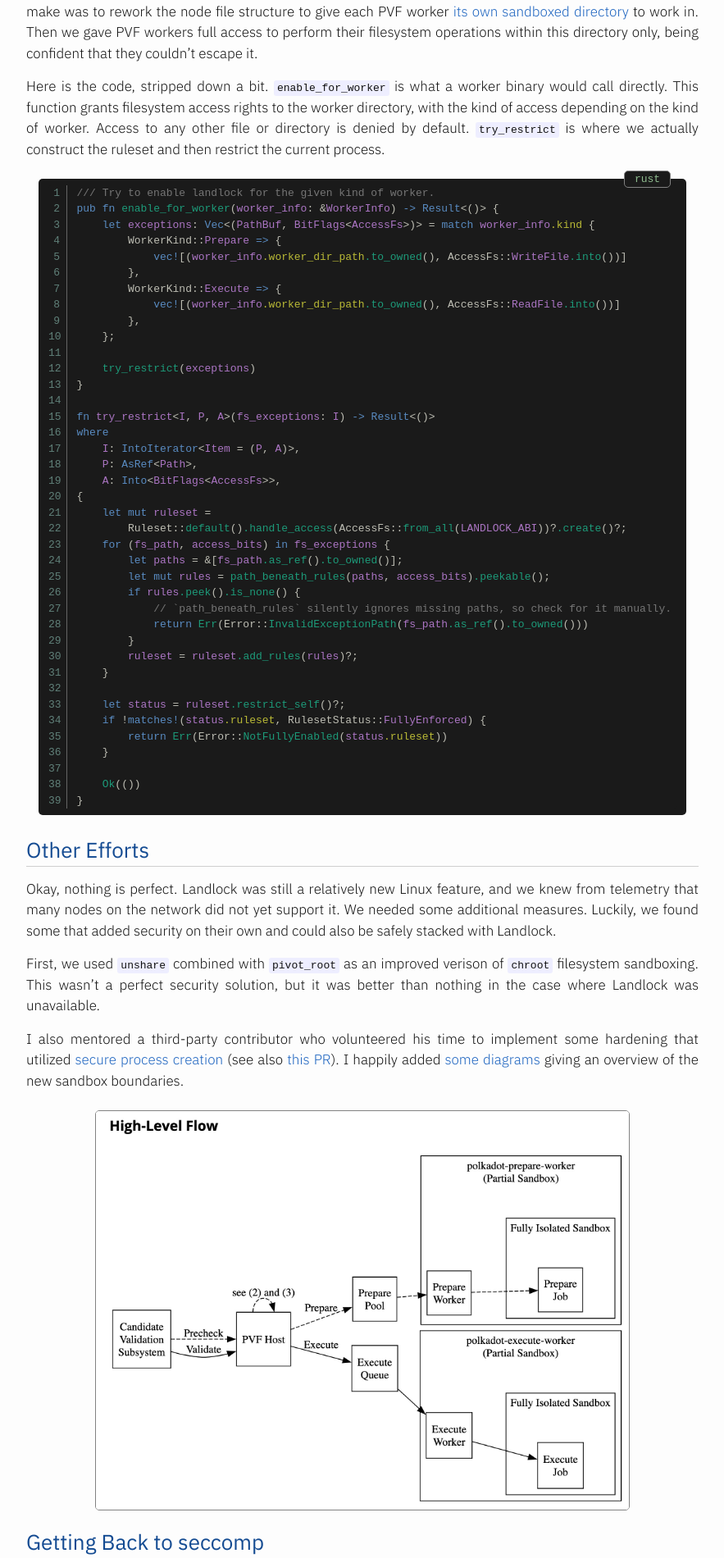
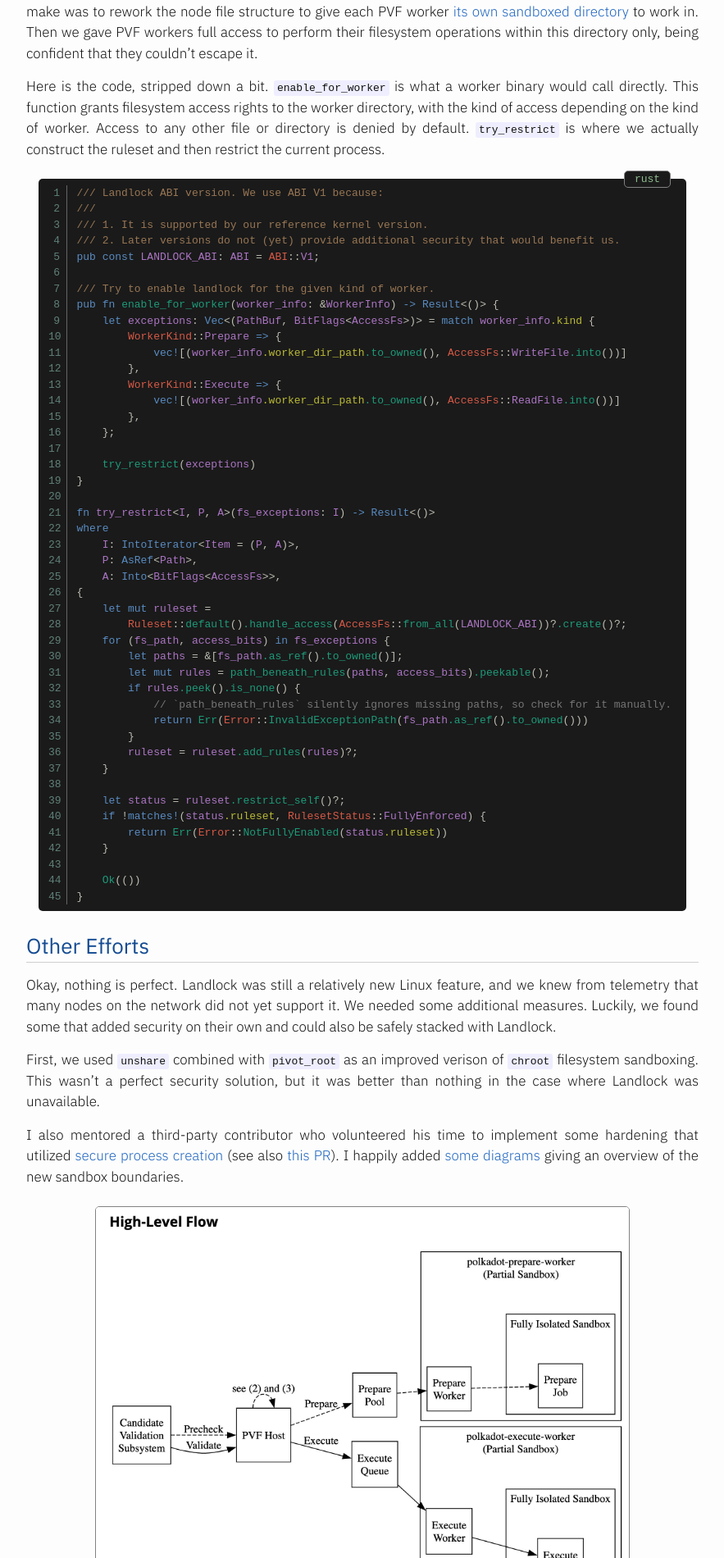
Before and after one commit to mrcnski/signor.dev, a Jekyll site: the page built from _posts/2025-01-07-securing-polkadot-nodes.md, in a window 1280 px wide. Shown: the part 2181-4081 px from the top of the page at 82% size, without its empty margins (198-1081 px from the left). Built offline with Jekyll 4.4.1, drawn with Linux system fonts in a browser that asks for light colours.

Commit message:
"Securing Polkadot Nodes": Add ABI, fix syntax highlighting

```diff
--- a/_posts/2025-01-07-securing-polkadot-nodes.md
+++ b/_posts/2025-01-07-securing-polkadot-nodes.md
@@ -60,6 +60,12 @@ This was the most straight-forward measure to implement, and it felt very much l
 Here is the code, stripped down a bit. `enable_for_worker` is what a worker binary would call directly. This function grants filesystem access rights to the worker directory, with the kind of access depending on the kind of worker. Access to any other file or directory is denied by default. `try_restrict` is where we actually construct the ruleset and then restrict the current process.
 
 {% highlight rust linedivs %}
+/// Landlock ABI version. We use ABI V1 because:
+///
+/// 1. It is supported by our reference kernel version.
+/// 2. Later versions do not (yet) provide additional security that would benefit us.
+pub const LANDLOCK_ABI: ABI = ABI::V1;
+
 /// Try to enable landlock for the given kind of worker.
 pub fn enable_for_worker(worker_info: &WorkerInfo) -> Result<()> {
     let exceptions: Vec<(PathBuf, BitFlags<AccessFs>)> = match worker_info.kind {
--- a/_sass/minutia/nimbus-pygments/_nimbus-pygments.scss
+++ b/_sass/minutia/nimbus-pygments/_nimbus-pygments.scss
@@ -46,7 +46,7 @@ $nimbus-fringe:         #262626;
 .highlight .o { color: $nimbus-fg } /* Operator */
 .highlight .x { color: $nimbus-purple } /* Other */
 .highlight .p { color: $nimbus-fg } /* Punctuation */
-.highlight .cd { color: $nimbus-gray } /* Comment.Multiline */
+.highlight .cd { color: $nimbus-brown } /* Doc comments */
 .highlight .cm { color: $nimbus-gray } /* Comment.Multiline */
 .highlight .cp { color: $nimbus-yellow } /* Comment.Preproc */
 .highlight .c1 { color: $nimbus-gray } /* Comment.Single */
@@ -78,7 +78,7 @@ $nimbus-fringe:         #262626;
 .highlight .nf { color: $nimbus-dark-green } /* Name.Function */
 .highlight .ni { color: $nimbus-orange } /* Name.Entity */
 .highlight .nl { color: $nimbus-yellow } /* Name.Label */
-.highlight .nn { color: $nimbus-fg } /* Name.Namespace */
+.highlight .nn { color: $nimbus-red } /* Name.Namespace */
 .highlight .no { color: $nimbus-purple } /* Name.Constant */
 .highlight .nt { color: $nimbus-blue } /* Name.Tag */
 .highlight .nv { color: $nimbus-blue } /* Name.Variable */
```
